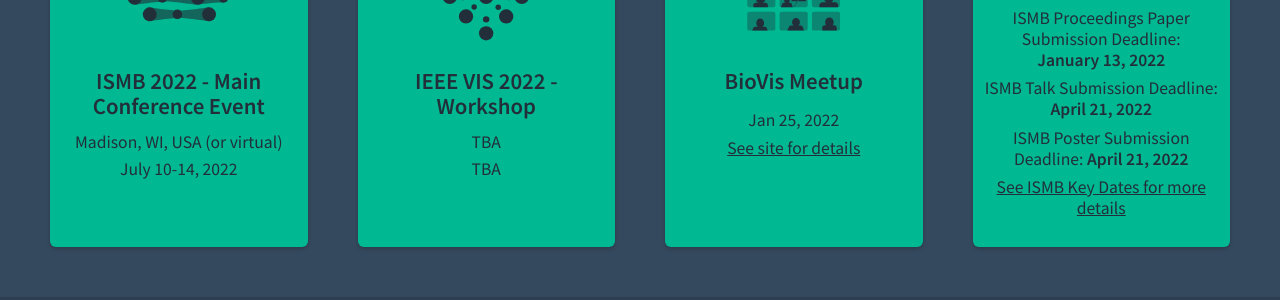
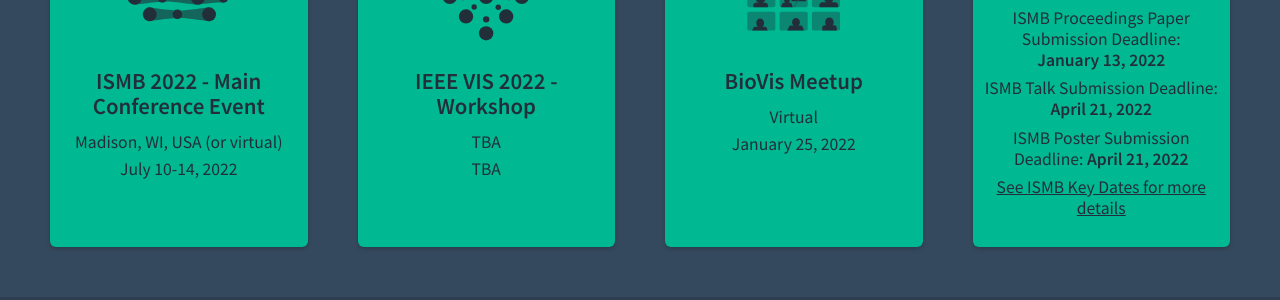
Before and after one commit to foreveremain/2024, a Jekyll site: the page built from index.html, in a window 1280 px wide. Shown: the part 213-513 px from the top of the page. Built offline with Jekyll 4.4.1, drawn with Linux system fonts in a browser that asks for light colours.

Commit message:
update meetup links

```diff
--- a/_data/navigation.yaml
+++ b/_data/navigation.yaml
@@ -11,7 +11,7 @@
     subfolderitems:
       - heading: Bimonthly Meetup
       - title: BioVis Meetup
-        url: https://helenajambor.github.io/BioVis-meetup/
+        url: /meetup
       - heading: BioVis @ IEEE VIS
       - title: Overview
         url: /ieeevis
--- a/index.html
+++ b/index.html
@@ -18,16 +18,14 @@
             <div class="event-date"><time>{{ site.IEEEconferencedate }}</time></div>
         </div>
     </a>
-    <div class="event-box">
+    <a class="event-box" href="{{site.baseurl}}/meetup">
         {% include_relative images/logos/meetup.svg %}
         <div class="event-details">
             <div class="event-name">BioVis Meetup</div>
-            <ul class="event-date">
-                <li>Jan 25, 2022</li>
-                <li><a href="https://helenajambor.github.io/BioVis-meetup/">See site for details</a></li>
-            </ul>
+            <div class="event-location">Virtual</div>
+            <div class="event-date">January 25, 2022</div>
         </div>
-    </div>
+    </a>
     <div class="event-box">
         <div class="event-details">
             <div class="event-name">Important Dates</div>
```
Also changed, not shown: meetup.md (+3 -0 lines).
